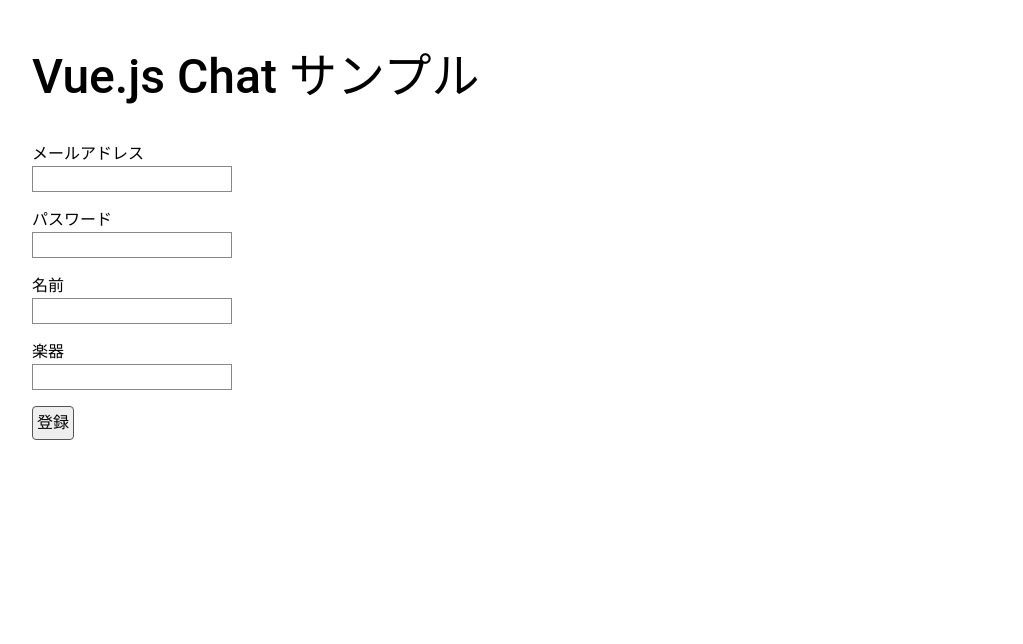
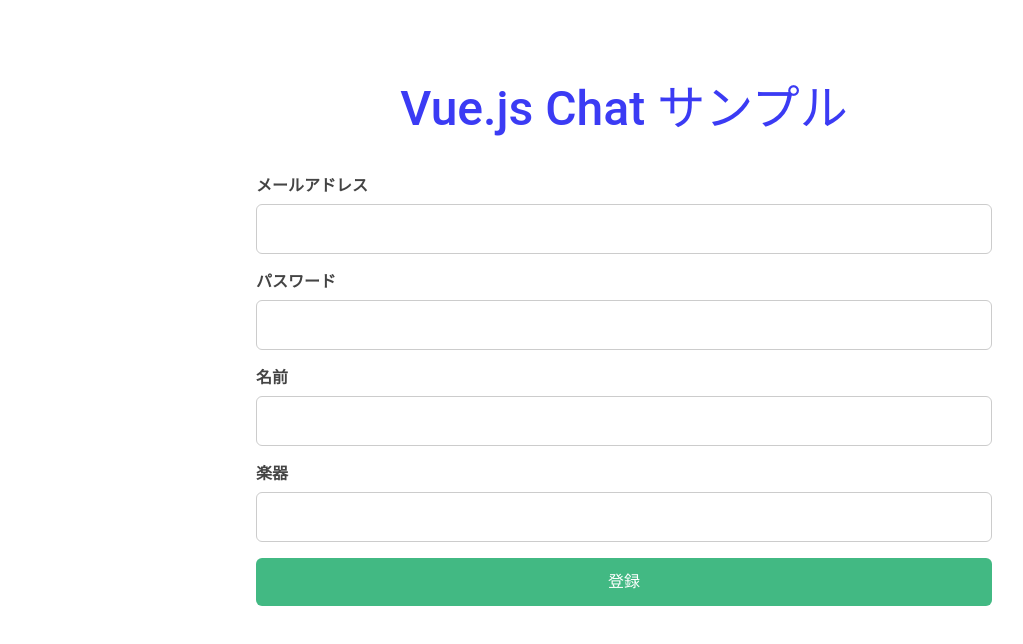
Before and after one commit to rkclhack/hackathon-t1-B, a Vue app in the folder chatapp/: page /register in a window 1280 px wide. Shown: the top 644 px of the page, without its empty margins (16-1039 px from the left). Built offline with nearby package versions, Linux system fonts and the light colour scheme; no server answers.

Commit message:
新規登録における画面のUIを変更しました(鈴木隆慎)

```diff
--- a/chatapp/src/components/Register.vue
+++ b/chatapp/src/components/Register.vue
@@ -32,9 +32,61 @@
 </template>
 
 <style scoped>
+
+.mx-auto {
+  max-width: 768px;
+  margin: 2rem auto;
+  padding: 2rem;
+  background: #ffffff;
+
+
+}
+
+.text-h3 {
+  font-size: 24px;
+  text-align: center;
+  color: #3b3bf4;
+  margin-bottom: 1.5rem;
+}
+
 .user-name-text {
-  width: 200px;
-  border: 1px solid #888;
-  margin-bottom: 16px;
+  width: 100%;
+  padding: 12px;
+  border: 1px solid #ccc;
+  border-radius: 6px;
+  font-size: 16px;
+  box-sizing: border-box;
+  margin-bottom: 1rem;
+  transition: border-color 0.2s ease, box-shadow 0.2s ease;
 }
+
+.user-name-text:focus {
+  border-color: #42b983;
+  box-shadow: 0 0 5px rgba(66,185,131,0.4);
+  outline: none;
+}
+
+p {
+  margin: 0 0 6px;
+  font-weight: 600;
+  color: #444;
+}
+
+.button-normal {
+  display: block;
+  width: 100%;
+  padding: 12px 0;
+  background-color: #42b983;
+  color: #fff;
+  border: none;
+  border-radius: 6px;
+  font-size: 16px;
+  cursor: pointer;
+  transition: background-color 0.2s ease;
+}
+
+.button-normal:hover {
+  background-color: #369a6e;
+}
+
 </style>
```
